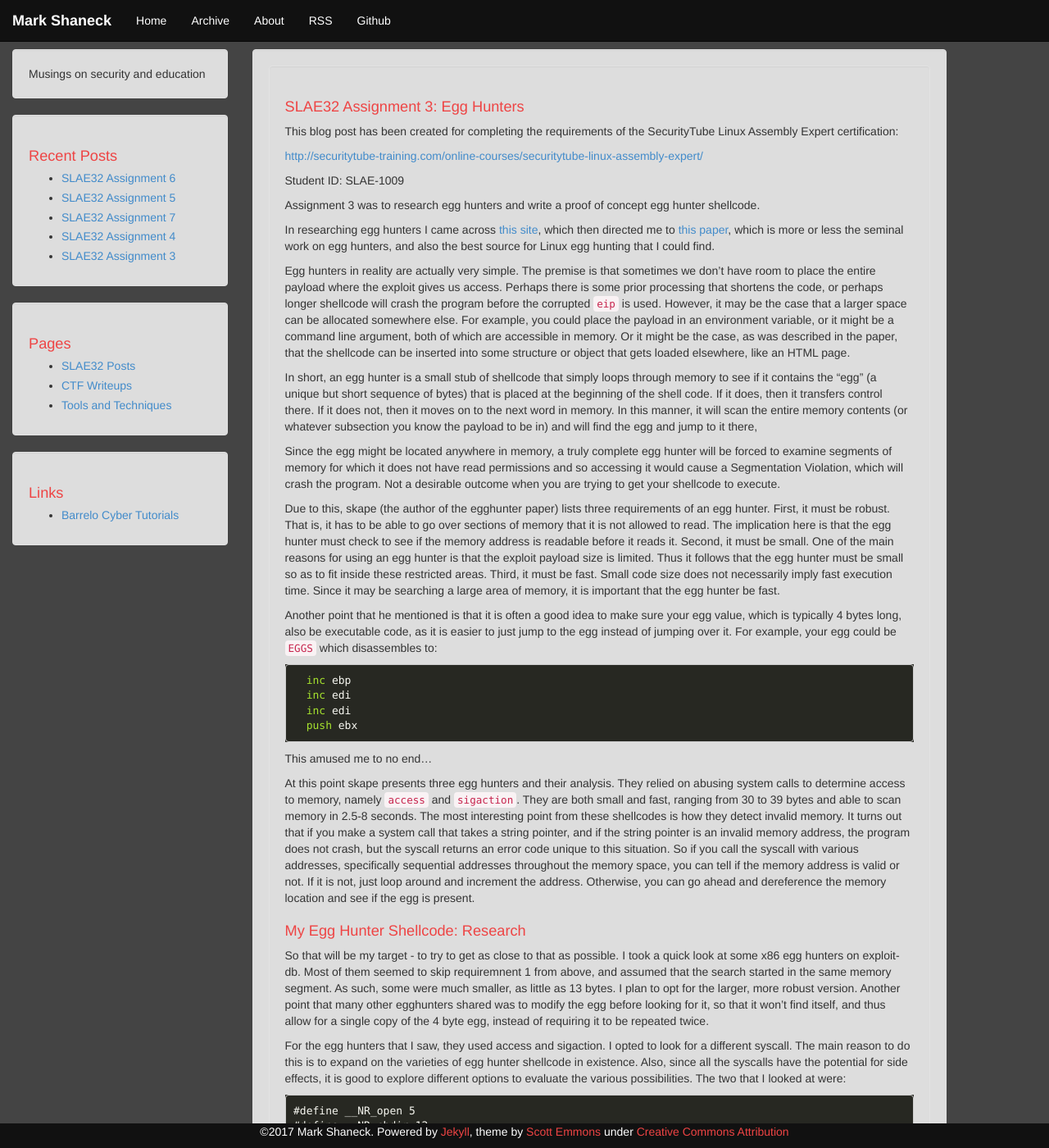
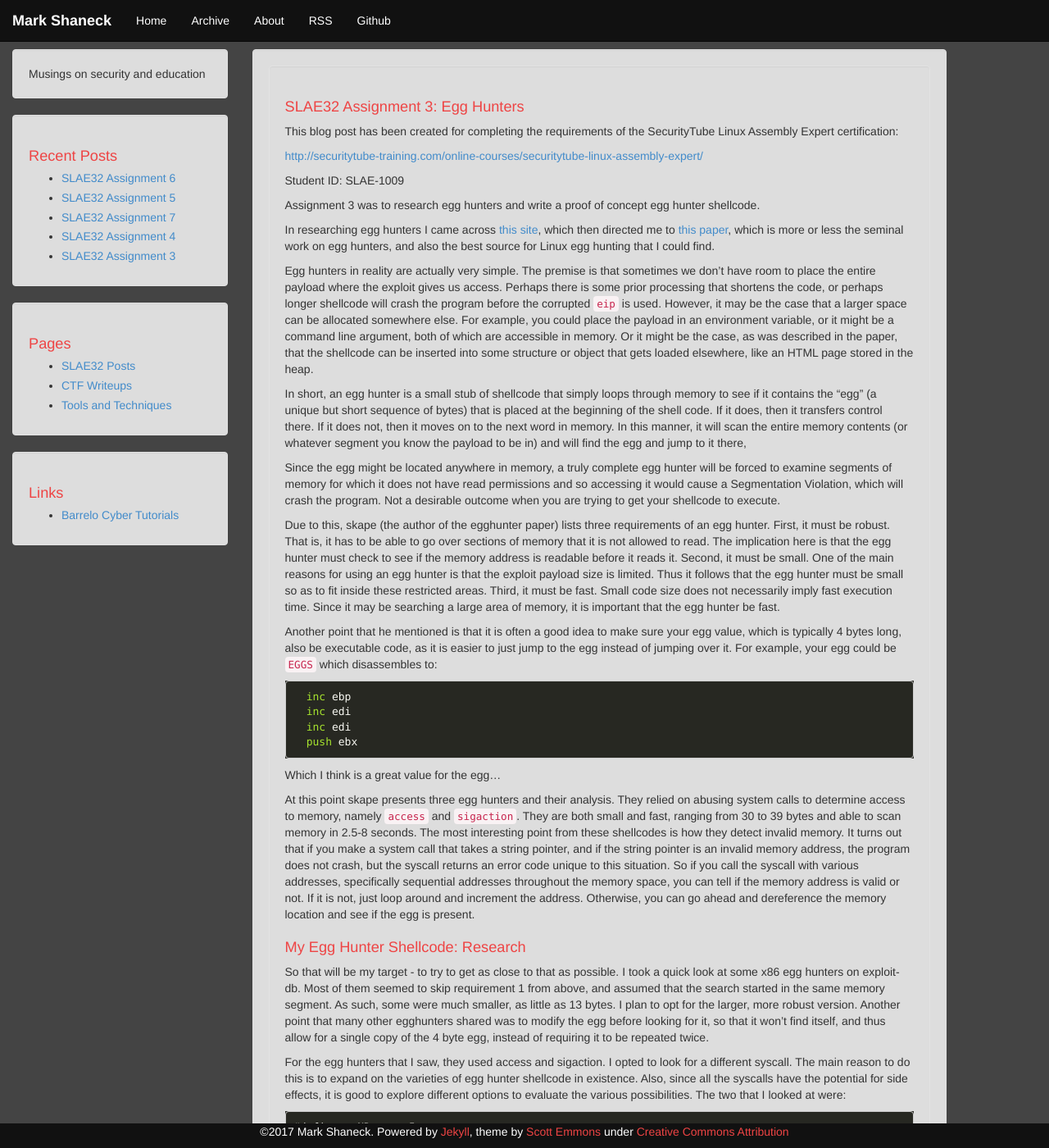
Before and after one commit to mshaneck/mshaneck.github.io, a Jekyll site: the page built from SLAE32/slae32-assignment3.md, in a window 1280 px wide and 1400 px high. Shown: the whole window at 82% size. Built offline with Jekyll 4.4.1, drawn with Linux system fonts in a browser that asks for light colours; some of the changed text lies outside the part shown.

Commit message:
Various typos and clarifications. Finalized for SLAE32 submission.

````diff
--- a/SLAE32/slae32-assignment3.md
+++ b/SLAE32/slae32-assignment3.md
@@ -17,9 +17,9 @@ Assignment 3 was to research egg hunters and write a proof of concept egg hunter
 In researching egg hunters I came across [this site](http://www.fuzzysecurity.com/tutorials/expDev/4.html), which then
 directed me to [this paper](http://www.hick.org/code/skape/papers/egghunt-shellcode.pdf), which is more or less the seminal work on egg hunters, and also the best source for Linux egg hunting that I could find.
 
-Egg hunters in reality are actually very simple. The premise is that sometimes we don't have room to place the entire payload where the exploit gives us access. Perhaps there is some prior processing that shortens the code, or perhaps longer shellcode will crash the program before the corrupted `eip` is used. However, it may be the case that a larger space can be allocated somewhere else. For example, you could place the payload in an environment variable, or it might be a command line argument, both of which are accessible in memory. Or it might be the case, as was described in the paper, that the shellcode can be inserted into some structure or object that gets loaded elsewhere, like an HTML page.
+Egg hunters in reality are actually very simple. The premise is that sometimes we don't have room to place the entire payload where the exploit gives us access. Perhaps there is some prior processing that shortens the code, or perhaps longer shellcode will crash the program before the corrupted `eip` is used. However, it may be the case that a larger space can be allocated somewhere else. For example, you could place the payload in an environment variable, or it might be a command line argument, both of which are accessible in memory. Or it might be the case, as was described in the paper, that the shellcode can be inserted into some structure or object that gets loaded elsewhere, like an HTML page stored in the heap.
 
-In short, an egg hunter is a small stub of shellcode that simply loops through memory to see if it contains the "egg" (a unique but short sequence of bytes) that is placed at the beginning of the shell code. If it does, then it transfers control there. If it does not, then it moves on to the next word in memory. In this manner, it will scan the entire memory contents (or whatever subsection you know the payload to be in) and will find the egg and jump to it there,
+In short, an egg hunter is a small stub of shellcode that simply loops through memory to see if it contains the "egg" (a unique but short sequence of bytes) that is placed at the beginning of the shell code. If it does, then it transfers control there. If it does not, then it moves on to the next word in memory. In this manner, it will scan the entire memory contents (or whatever segment you know the payload to be in) and will find the egg and jump to it there,
 
 Since the egg might be located anywhere in memory, a truly complete egg hunter will be forced to examine segments of memory for which it does not have read permissions and so accessing it would cause a Segmentation Violation, which will crash the program. Not a desirable outcome when you are trying to get your shellcode to execute.
 
@@ -32,14 +32,14 @@ Another point that he mentioned is that it is often a good idea to make sure you
   inc edi
   push ebx
 ```
-This amused me to no end...
+Which I think is a great value for the egg...
 
 At this point skape presents three egg hunters and their analysis. They relied on abusing system calls to determine access to memory, namely `access` and `sigaction`. They are both small and fast, ranging from 30 to 39 bytes and able to scan memory in 2.5-8 seconds. The most interesting point from these shellcodes is how they detect invalid memory. It turns out that if you make a system call that takes a string pointer, and if the string pointer is an invalid memory address, the program does not crash, but the syscall returns an error code unique to this  situation. So if you call the syscall with various addresses, specifically sequential addresses throughout the memory space, you can tell if the memory address is valid or not. If it is not, just loop around and increment the address. Otherwise, you can go ahead and dereference the memory location and see if the egg is present.
 
 
 <h2>My Egg Hunter Shellcode: Research</h2>
 
-So that will be my target - to try to get as close to that as possible. I took a quick look at some x86 egg hunters on exploit-db. Most of them seemed to skip requiremnent 1 from above, and assumed that the search started in the same memory segment. As such, some were much smaller, as little as 13 bytes. I plan to opt for the larger, more robust version. Another point that many other egghunters shared was to modify the egg before looking for it, so that it won't find itself, and thus allow for a single copy of the 4 byte egg, instead of requiring it to be repeated twice.
+So that will be my target - to try to get as close to that as possible. I took a quick look at some x86 egg hunters on exploit-db. Most of them seemed to skip requirement 1 from above, and assumed that the search started in the same memory segment. As such, some were much smaller, as little as 13 bytes. I plan to opt for the larger, more robust version. Another point that many other egghunters shared was to modify the egg before looking for it, so that it won't find itself, and thus allow for a single copy of the 4 byte egg, instead of requiring it to be repeated twice.
 
 For the egg hunters that I saw, they used access and sigaction. I opted to look for a different syscall. The main reason to do this is to expand on the varieties of egg hunter shellcode in existence. Also, since all the syscalls have the potential for side effects, it is good to explore different options to evaluate the various possibilities. The two that I looked at were:
 
````
Also changed, not shown: other parts of SLAE32/slae32-assignment3.md (+2 -2 lines), SLAE32/slae32-assignment2.md (+3 -3 lines), SLAE32/slae32-assignment4.md (+5 -5 lines), SLAE32/slae32-assignment5.md (+6 -8 lines), SLAE32/slae32-assignment6.md (+1 -1 lines), SLAE32/slae32-assignment7.md (+5 -5 lines).
